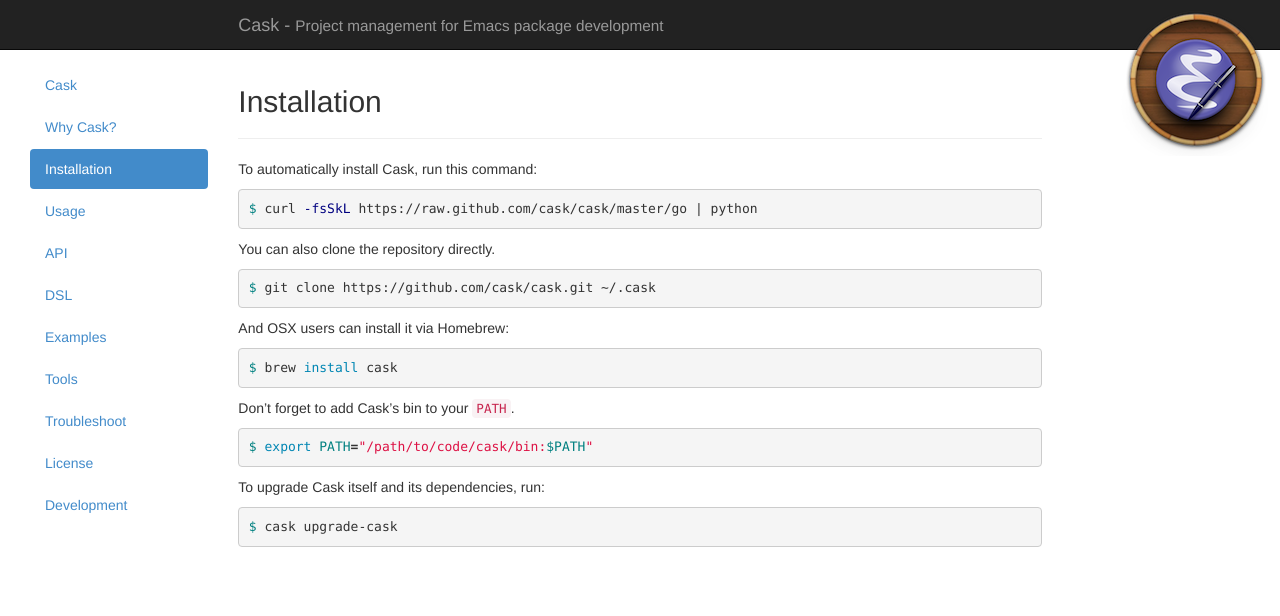
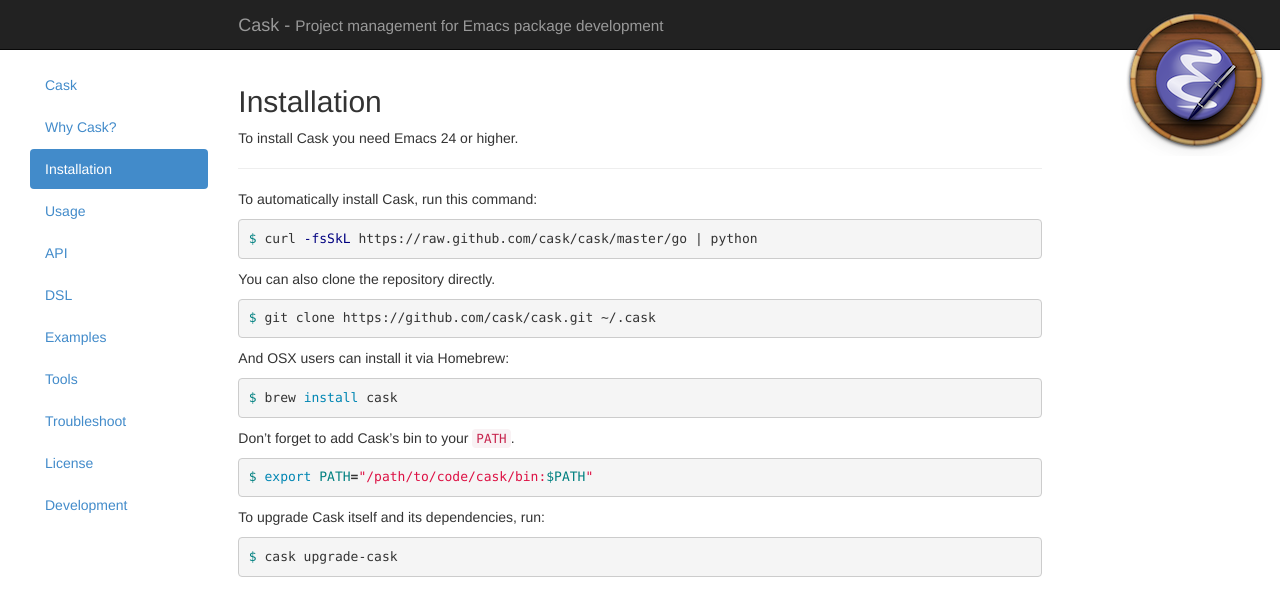
Before and after one commit to cask/cask.github.io, a Jekyll site: the page built from 02-installation.md, in a window 1280 px wide. Shown: the top 616 px of the page. Built offline with Jekyll 4.4.1, drawn with Linux system fonts in a browser that asks for light colours; Markdown is read by kramdown in place of the engine named in the settings.

Commit message:
Inform that Emacs 24 is a requirement to install Cask.

```diff
--- a/02-installation.md
+++ b/02-installation.md
@@ -5,6 +5,8 @@
 ---
 
 ## Installation
+
+To install Cask you need Emacs 24 or higher.
 
 ---
 
```
